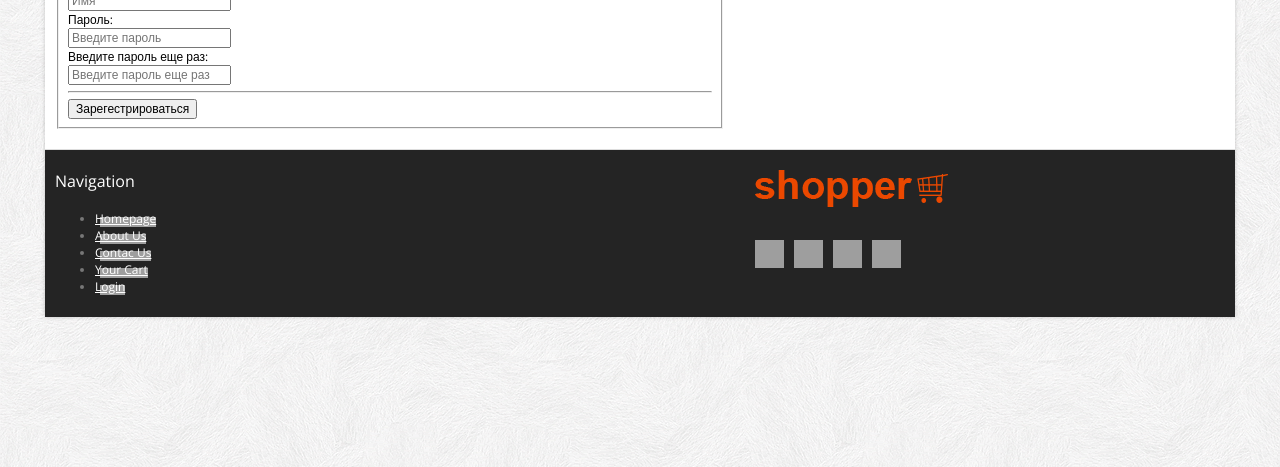
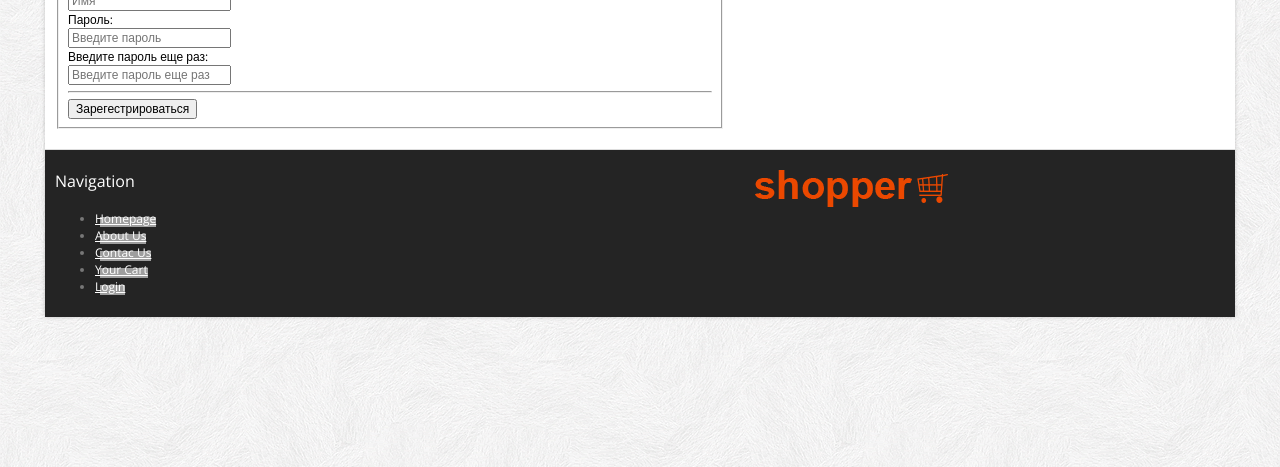
Before and after one commit to borys52/clothesmarket3, a Django app: page /register/ in a window 1280 px wide. Shown: the part 315-782 px from the top of the page. Run offline with Django 3.2, Linux system fonts and the light colour scheme; parts of the project's set-up code (start-up, migrations or seed data) failed here and were passed over; some libraries are stand-ins or nearby versions; grey boxes are pictures that could not be loaded.

Commit message:
commit2105(3)

```diff
--- a/clothesmarket/settings.py
+++ b/clothesmarket/settings.py
@@ -21,16 +21,16 @@ BASE_DIR = Path(__file__).resolve().parent.parent
 # See https://docs.djangoproject.com/en/3.2/howto/deployment/checklist/
 
 # SECURITY WARNING: keep the secret key used in production secret!
-#SECRET_KEY = 'django-insecure-=bxwzo!l_bi&n7=vwz+9=*%a^&x49%56_sizvitf!ki6g#y#%0'
+SECRET_KEY = 'django-insecure-=bxwzo!l_bi&n7=vwz+9=*%a^&x49%56_sizvitf!ki6g#y#%0'
 
 DB_NAME = os.environ.get('DB_NAME')
 DB_PASSWORD = os.environ.get('DB_PASSWORD')
 DB_HOST = os.environ.get('DB_HOST')
 DB_USER = os.environ.get('DB_USER')
-SECRET_KEY = os.environ.get('SECRET_KEY')
+#SECRET_KEY = os.environ.get('SECRET_KEY')
 
 # SECURITY WARNING: don't run with debug turned on in production!
-DEBUG = False
+DEBUG = True
 
 ALLOWED_HOSTS = ['clothesmarket.herokuapp.com']
 
--- a/main_clothesmarket/views.py
+++ b/main_clothesmarket/views.py
@@ -140,11 +140,10 @@ def contact_page_view(request):
 
 
 def get_products_queryset(request):
-    product = Product.objects.filter(Q(category__in=request.GET.getlist("category_id")) | Q(manufactura=('Adidas')))
+    product = Product.objects.filter(Q(category__in=request.GET.getlist("category_id")))
     paginator = Paginator(product, 12)
     page = request.GET.get('page')
     product = paginator.get_page(page)
-    # product = Product.objects.filter(manufactura='Adidas')
     return render(request, 'products_kind.html', context={
         'product': product,
         'categories': categories,
--- a/templates/base.html
+++ b/templates/base.html
@@ -102,12 +102,6 @@
 					<div class="span5">
 						<p class="logo"><img src={% static "themes/images/logo.png" %} class="site_logo"  alt=""></p>
 						<br/>
-						<span class="social_icons">
-							<a class="facebook" href="#">Facebook</a>
-							<a class="twitter" href="#">Twitter</a>
-							<a class="skype" href="#">Skype</a>
-							<a class="vimeo" href="#">Vimeo</a>
-						</span>
 					</div>
 				</div>
 			</section>
```
